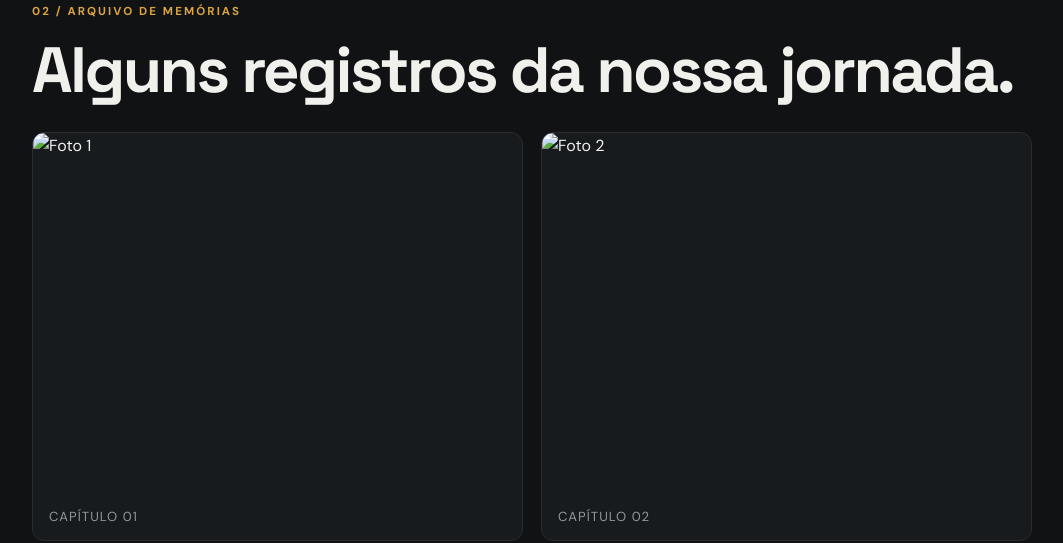
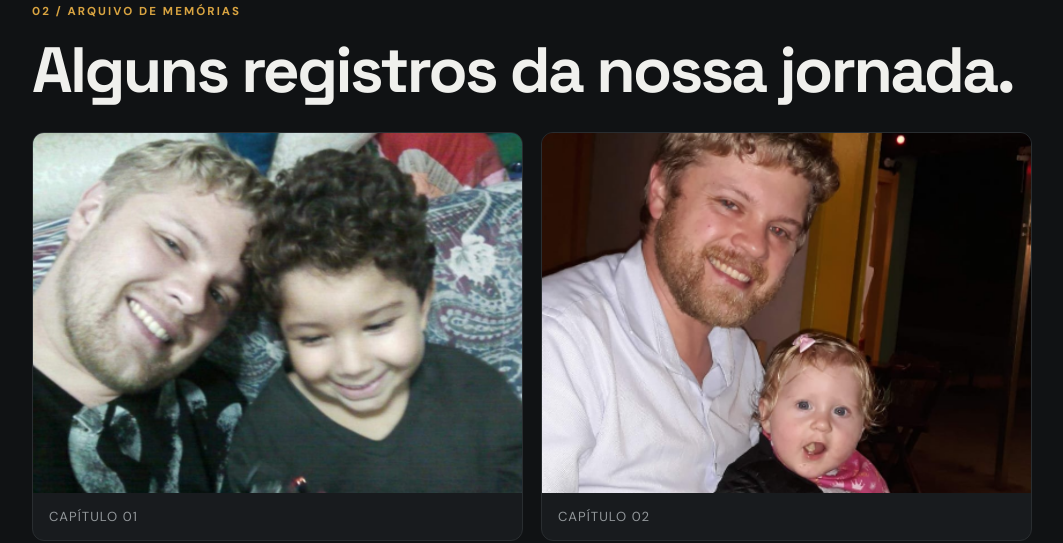
Before and after one commit to CanhadasLucas/dia_dos_pais, a plain HTML site: page index.html in a window 1280 px wide. Shown: the part 1511-2054 px from the top of the page, without its empty margins (108-1171 px from the left). Drawn offline with Linux system fonts and the light colour scheme.

Commit message:
inpout photos

```diff
--- a/index.html
+++ b/index.html
@@ -46,8 +46,8 @@
   <div class="label">02 / ARQUIVO DE MEMÓRIAS</div>
   <h2>Alguns registros da nossa jornada.</h2>
   <div class="photos">
-    <figure><img src="fotos/foto1.jpg" alt="Foto 1"><figcaption>Capítulo 01</figcaption></figure>
-    <figure><img src="fotos/foto2.jpg" alt="Foto 2"><figcaption>Capítulo 02</figcaption></figure>
+    <figure><img src="/fotos/dan_e_lucas_antiga.png" alt="Foto 1"><figcaption>Capítulo 01</figcaption></figure>
+    <figure><img src="/fotos/aurora_e_dan_antiga.png" alt="Foto 2"><figcaption>Capítulo 02</figcaption></figure>
     <figure><img src="fotos/foto3.jpg" alt="Foto 3"><figcaption>Capítulo 03</figcaption></figure>
     <figure><img src="fotos/foto4.jpg" alt="Foto 4"><figcaption>Capítulo 04</figcaption></figure>
   </div>
```
Also changed, not shown: fotos/COLOQUE_AQUI_A_FOTO1.txt (deleted), fotos/COLOQUE_AQUI_A_FOTO2.txt (deleted), fotos/COLOQUE_AQUI_A_FOTO3.txt (deleted), fotos/COLOQUE_AQUI_A_FOTO4.txt (deleted), fotos/aurora_e_dan_antiga.png (added), fotos/dan_e_lucas_antiga.png (added), 1 other file.
